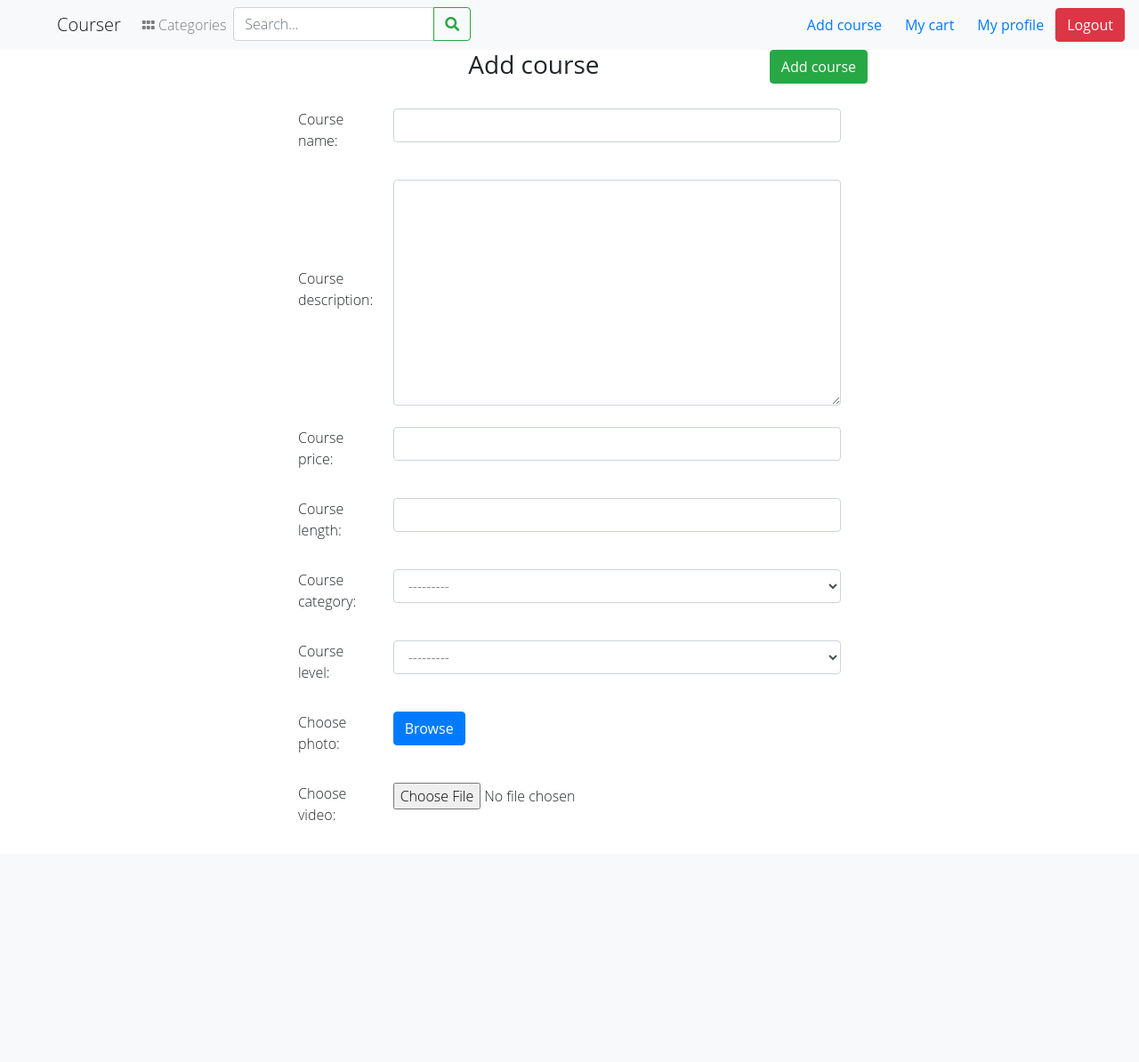
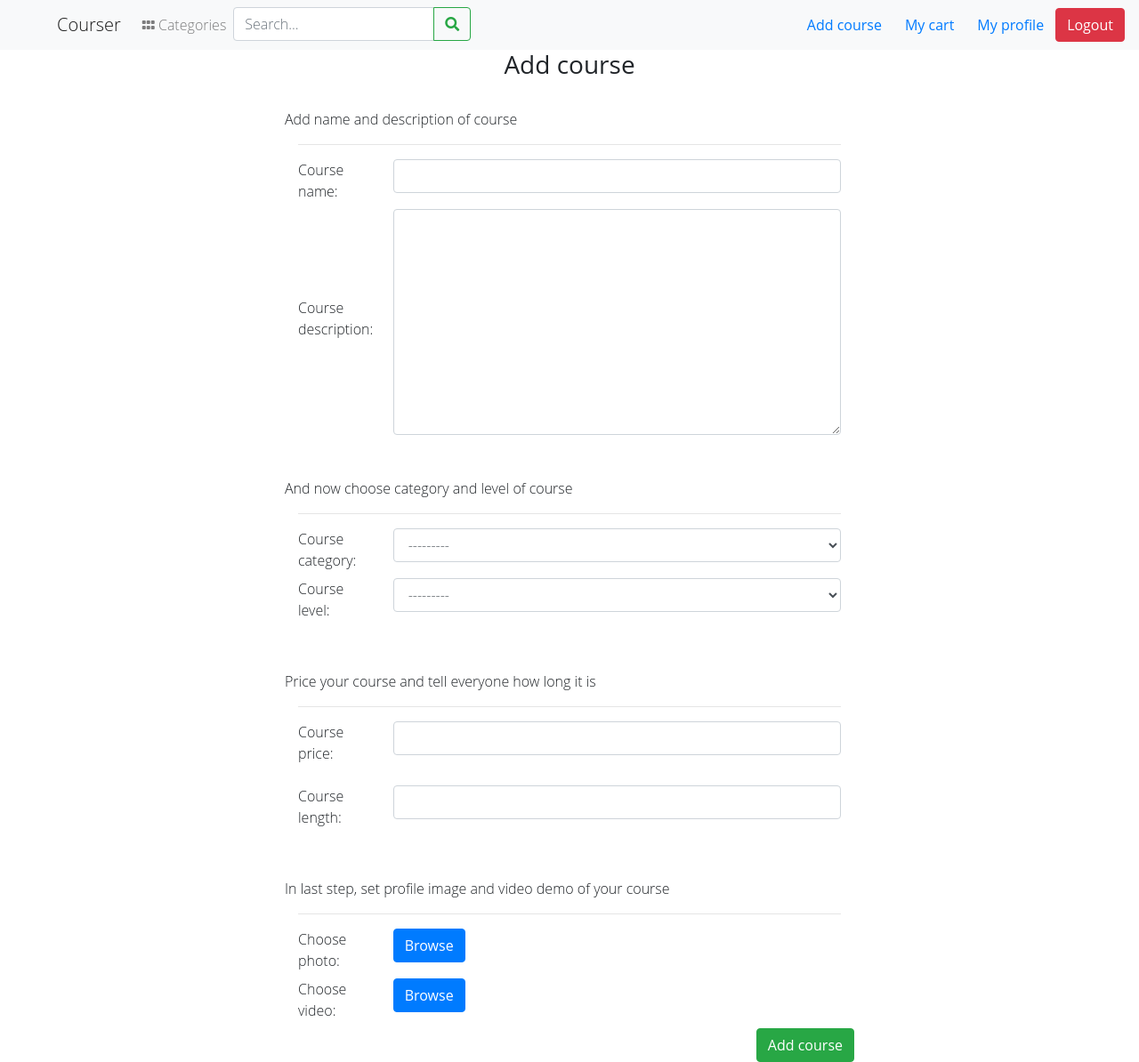
Before and after one commit to adwojak/courser, a Django app: page /addcourse/ in a window 1280 px wide. Shown: the whole page at 89% size. Before the commit the page ends 922 px from the top, so only its background shows below. Run offline with Django 3.2, Linux system fonts and the light colour scheme; the visitor is signed in with stand-in values (Sample User, id 1); data that the repository does not hold is empty; some libraries are stand-ins or nearby versions.

Commit message:
Some minor changes

```diff
--- a/Courser/forms.py
+++ b/Courser/forms.py
@@ -21,10 +21,13 @@ from django.forms import (
     IntegerField,
     DecimalField,
     ModelChoiceField,
+    DateField,
+    DateInput,
     Select,
     ModelForm
 )
 from django.contrib.auth.password_validation import password_validators_help_text_html
+from django.core.validators import RegexValidator
 from .models import (
     CustomUser,
     Course,
@@ -113,34 +116,44 @@ class CustomPasswordChangeForm(PasswordChangeForm):
 class CustomEditProfileForm(UserChangeForm):
     first_name = CharField(
         label="First name",
+        max_length=30,
         widget=TextInput(attrs={'class': 'form-control'})
     )
     last_name = CharField(
         label="Last name",
+        max_length=50,
         widget=TextInput(attrs={'class': 'form-control'})
     )
     address = CharField(
         label="Address",
+        max_length=100,
         widget=TextInput(attrs={'class': 'form-control'})
     )
     city = CharField(
         label="City",
+        max_length=50,
+        validators=[RegexValidator(r'^[a-zA-z]+$')],
         widget=TextInput(attrs={'class': 'form-control'})
     )
-    zip_code_prefix = IntegerField(
+    zip_code_prefix = CharField(
         label="Zip-code prefix",
-        min_value=10,
-        max_value=99,
+        min_length=2,
+        max_length=2,
+        validators=[RegexValidator(r'^\d{1,10}$')],
         widget=TextInput(attrs={'class': 'form-control'})
     )
-    zip_code_suffix = IntegerField(
+    zip_code_suffix = CharField(
         label="Zip-code suffix",
-        min_value=100,
-        max_value=999,
+        min_length=3,
+        max_length=3,
+        validators=[RegexValidator(r'^\d{1,10}$')],
         widget=TextInput(attrs={'class': 'form-control'})
     )
     phone_number = CharField(
         label="Phone number",
+        min_length=8,
+        max_length=12,
+        validators=[RegexValidator(r'^\d{1,10}$')],
         widget=TextInput(attrs={'class': 'form-control'})
     )
     user_photo = ImageField(
@@ -156,16 +169,22 @@ class CustomEditProfileForm(UserChangeForm):
 
 
 class CustomEditPaymentForm(UserChangeForm):
-    credit_card_number = IntegerField(
+    credit_card_number = CharField(
         label="Credit card number",
+        min_length=12,
+        max_length=19,
+        validators=[RegexValidator(r'^\d{1,10}$')],
         widget=TextInput(attrs={'class': 'form-control'})
     )
     credit_card_expire_date = CharField(
         label="Credit card expire date",
         widget=TextInput(attrs={'class': 'form-control'})
     )
-    credit_card_cvv = IntegerField(
+    credit_card_cvv = CharField(
         label="Credit card cvv number",
+        min_length=3,
+        max_length=3,
+        validators=[RegexValidator(r'^\d{1,10}$')],
         widget=TextInput(attrs={'class': 'form-control'})
     )
     password = ReadOnlyPasswordHashField(label="", widget=HiddenInput())
@@ -178,18 +197,24 @@ class CustomEditPaymentForm(UserChangeForm):
 class AddCourseForm(ModelForm):
     course_name = CharField(
         label="Course name",
+        max_length=100,
         widget=TextInput(attrs={'class': 'form-control'})
     )
     course_description = CharField(
         label="Course description",
+        max_length=1000,
         widget=Textarea(attrs={'class': 'form-control'})
     )
     course_price = DecimalField(
         label="Course price",
+        max_digits=6,
+        decimal_places=2,
         widget=TextInput(attrs={'class': 'form-control'})
     )
     course_length = IntegerField(
         label="Course length",
+        min_value=1,
+        max_value=99999,
         widget=TextInput(attrs={'class': 'form-control'})
     )
     course_category = ModelChoiceField(
@@ -203,7 +228,6 @@ class AddCourseForm(ModelForm):
         queryset=CourseLevel.objects.all()
     )
     course_photo = ImageField(
-        required=False,
         label="Choose photo",
         widget=CustomClearableFileInput()
     )
--- a/Courser/models.py
+++ b/Courser/models.py
@@ -30,7 +30,7 @@ class CustomUser(AbstractUser):
     address = CharField(max_length=100, blank=True)
     city = CharField(max_length=50, blank=True)
     zip_code = CharField(max_length=6, blank=True)
-    phone_number = IntegerField(blank=True)
+    phone_number = IntegerField(max_length=12, blank=True)
     user_photo = ImageField(blank=True, null=True, upload_to="users/")
     credit_card_number = IntegerField(blank=True, null=True, validators=[
         MinLengthValidator(12),
--- a/Courser/templates/addCourse.html
+++ b/Courser/templates/addCourse.html
@@ -4,9 +4,6 @@
 
 {% block content %}
 <div class="w-50 mx-auto">
-  <div class="row float-right">
-    <button type="submit" class="btn btn-success" form="editForm">Add course</button>
-  </div>
   <div class="row mb-4">
     <h3 class="page-header mx-auto">
       Add course
@@ -16,25 +13,105 @@
     <form method="post" enctype='multipart/form-data' id="editForm" class="form-horizontal">
       {% csrf_token %}
       {{ form.non_field_errors }}
-      {% for field in form %}
-        <div class="row">
-          <div class="col-sm-2 my-auto">
-            {{ field.label_tag }}
-            {{ field.errors }}
-          </div>
-          <div class="col-sm-10">
-            {% if field.id_for_label == 'id_course_photo' %}
-              <label class="btn btn-primary btn-file">
-                Browse <input type="file" name="{{ field.name }}" accept="image/*" id="{{ field.id_for_label }}" style="display: none;">
-              </label>
-            {% else %}
-              {{ field }}
-            {% endif %}
-          </div>
+      <div class="row">
+        Add name and description of course
+      </div>
+      <hr>
+      <div class="row">
+        <div class="col-sm-2 my-auto">
+          {{ form.course_name.label_tag }}
+          {{ form.course_name.errors }}
         </div>
-        <br>
-      {% endfor %}
+        <div class="col-sm-10">
+          {{ form.course_name }}
+        </div>
+      </div>
+      <div class="row">
+        <div class="col-sm-2 my-auto">
+          {{ form.course_description.label_tag }}
+          {{ form.course_description.errors }}
+        </div>
+        <div class="col-sm-10">
+          {{ form.course_description }}
+        </div>
+      </div>
+
+      <div class="row mt-5">
+        And now choose category and level of course
+      </div>
+      <hr>
+      <div class="row">
+        <div class="col-sm-2 my-auto">
+          {{ form.course_category.label_tag }}
+          {{ form.course_category.errors }}
+        </div>
+        <div class="col-sm-10">
+          {{ form.course_category }}
+        </div>
+      </div>
+      <div class="row">
+        <div class="col-sm-2 my-auto">
+          {{ form.course_level.label_tag }}
+          {{ form.course_level.errors }}
+        </div>
+        <div class="col-sm-10">
+          {{ form.course_level }}
+        </div>
+      </div>
+
+      <div class="row mt-5">
+        Price your course and tell everyone how long it is
+      </div>
+      <hr>
+      <div class="row">
+        <div class="col-sm-2 my-auto">
+          {{ form.course_price.label_tag }}
+          {{ form.course_price.errors }}
+        </div>
+        <div class="col-sm-10">
+          {{ form.course_price }}
+        </div>
+      </div>
+      <div class="row mt-3">
+        <div class="col-sm-2 my-auto">
+          {{ form.course_length.label_tag }}
+          {{ form.course_length.errors }}
+        </div>
+        <div class="col-sm-10">
+          {{ form.course_length }}
+        </div>
+      </div>
+
+      <div class="row mt-5">
+        In last step, set profile image and video demo of your course
+      </div>
+      <hr>
+      <div class="row">
+        <div class="col-sm-2 my-auto">
+          {{ form.course_photo.label_tag }}
+          {{ form.course_photo.errors }}
+        </div>
+        <div class="col-sm-10">
+          <label class="btn btn-primary btn-file">
+            Browse <input type="file" name="{{ form.course_photo.name }}" accept="image/*" id="{{ form.course_photo.id_for_label }}" style="display: none;">
+          </label>
+        </div>
+      </div>
+      <div class="row">
+        <div class="col-sm-2 my-auto">
+          {{ form.course_video.label_tag }}
+          {{ form.course_video.errors }}
+        </div>
+        <div class="col-sm-10">
+          <label class="btn btn-primary btn-file">
+            Browse <input type="file" name="{{ form.course_video.name }}" accept="image/*" id="{{ form.course_video.id_for_label }}" style="display: none;">
+          </label>
+        </div>
+      </div>
     </form>
+    <div class="row float-right">
+      <button type="submit" class="btn btn-success" form="editForm">Add course</button>
+    </div>
   </div>
 </div>
 {% endblock %}
--- a/Courser/templates/base.html
+++ b/Courser/templates/base.html
@@ -56,8 +56,7 @@
         <a class="btn" href="{% url 'signup' %}" role="button">Register</a>
         <a class="btn btn-primary" href="{% url 'login' %}" role="button">Login</a>
 
-      {% endif %}
-      {% if user.is_authenticated == True %}
+      {% else %}
         <a class="btn" href="{% url 'addCourse' %}" role="button">Add course</a>
         <a class="btn" href="{% url 'myCart' %}" role="button">My cart</a>
         <a class="btn" href="{% url 'profile' %}" role="button">My profile</a>
--- a/Courser/templates/editBasicInfo.html
+++ b/Courser/templates/editBasicInfo.html
@@ -10,9 +10,6 @@
     </h3>
   </div>
   <div class="container">
-    <div class="row float-right">
-      <button type="submit" class="btn btn-success" form="editForm">Save profile</button>
-    </div>
     <form method="post" enctype='multipart/form-data' id="editForm" class="form-horizontal">
       {% csrf_token %}
       {{ form.non_field_errors }}
@@ -36,5 +33,8 @@
       {% endfor %}
     </form>
   </div>
+  <div class="row float-right">
+    <button type="submit" class="btn btn-success" form="editForm">Save profile</button>
+  </div>
 </div>
 {% endblock %}
--- a/Courser/templates/home.html
+++ b/Courser/templates/home.html
@@ -11,7 +11,11 @@
             <h4 class="py-2">100% online learning from the world’s best developers and teachers!</h4>
             <h3 class="py-2">You can learn whenever you want!</h3>
             <div class="row pt-2 pb-5 pl-3">
+              {% if user.is_authenticated == False %}
                 <a class="btn btn-primary btn-lg col-md-3" href="{% url 'signup' %}" role="button">Join for free!</a>
+              {% else %}
+                <a class="btn btn-primary btn-lg col-md-3" href="{% url 'profile' %}" role="button">Open profile</a>
+              {% endif %}
             </div>
         </div>
     </div>
--- a/Courser/views.py
+++ b/Courser/views.py
@@ -156,9 +156,10 @@ class HomeView(TemplateView):
 
     def get_context_data(self, **kwargs):
         context = super().get_context_data(**kwargs)
-        query_courses = Course.objects.all()[:6]
+        courses = Course.objects.all()
+        query_courses = courses[len(courses)-6:]
         context['lastCourses'] = query_courses
-        query_courses_in_category = Course.objects.all()[:6]
+        query_courses_in_category = Course.objects.filter(course_category=3)
         context['lastCoursesInCategory'] = query_courses_in_category
         query_categories = Category.objects.all()[:4]
         context['lastCategories'] = query_categories
```
Also changed, not shown: Courser/templates/myCart.html (+5 -3 lines).
